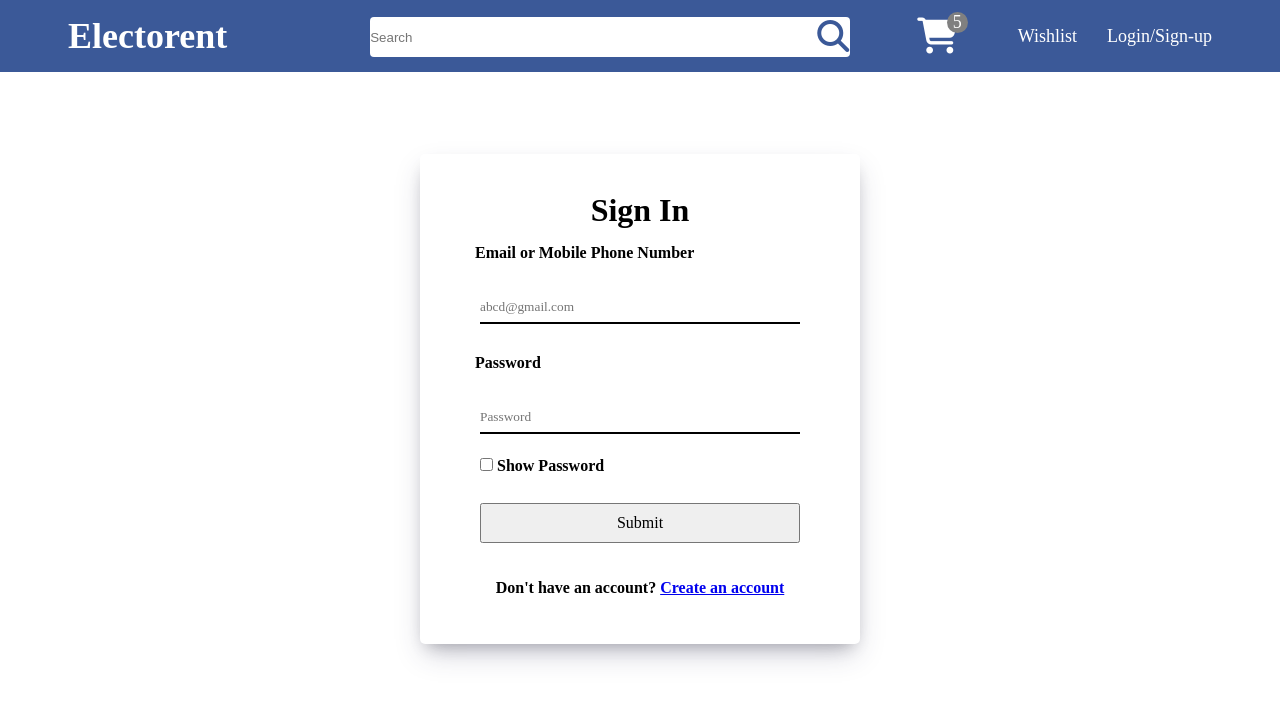
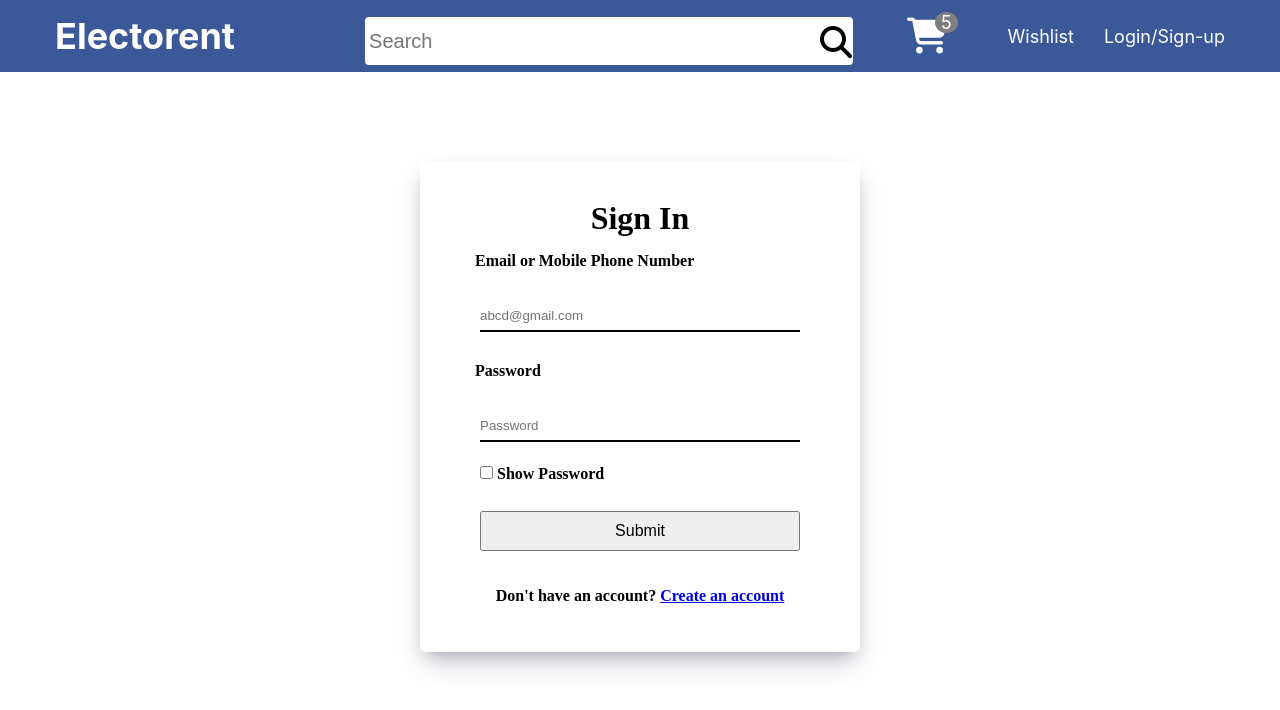
Before and after one commit to GlamorousBrusier12/fsd-project, a React (Create React App) app: page /login in a window 1280 px wide. Shown: the top 710 px of the page. Built offline with nearby package versions, Linux system fonts and the light colour scheme.

Commit message:
Modified Styles in Reviews and Navbar

```diff
--- a/src/components/Navbar.js
+++ b/src/components/Navbar.js
@@ -25,9 +25,18 @@ class Navbar extends Component {
           </Link>
         </div>
         <div className="search-container">
-          <input placeholder="Search" className="search-input" />
+          <input
+            style={{
+              textAlign: "left",
+              padding: 4,
+              outline: "none",
+              fontSize: 20,
+            }}
+            placeholder="Search"
+            className="search-input"
+          />
           <button className="search-button">
-            <i className="fas fa-search fa-2x"></i>
+            <i style={{ color: "black" }} className="fas fa-search fa-2x"></i>
           </button>
         </div>
         <div className="navbar-routes">
--- a/src/components/ProjectPage.js
+++ b/src/components/ProjectPage.js
@@ -1,38 +1,42 @@
-import React, { useEffect, useState } from 'react';
-import {data} from '../data'
-import Reviews from './Reviews';
-import Faqs from './Faqs';
-import StarRatings from 'react-star-ratings';
-import '../styles/ProjectPage.css'
+import React, { useEffect, useState } from "react";
+import { data } from "../data";
+import Reviews from "./Reviews";
+import Faqs from "./Faqs";
+import StarRatings from "react-star-ratings";
+import "../styles/ProjectPage.css";
 
-function ProjectPage(){
-    const {title,image,price,description,rating} = data[0];
-    const [resourceType,setResourceType] = useState(<Reviews/>);
+function ProjectPage() {
+  const { title, image, price, description, rating, type, types } = data[0];
+  const [resourceType, setResourceType] = useState(<Reviews />);
 
   return (
     <div>
       <div className="product">
         <div className="product-image">
-            <img src={image} alt="Product"/>
+          <img src={image} alt="Product" />
         </div>
         <div className="product-info">
           <h1>{title}</h1>
           <p>{description}</p>
-            <h2>
-                ₹ {price*75}
-            </h2>
+          <h2>₹ {price * 75}</h2>
           <h3>
-              Rating: <StarRatings rating={rating.rate} starDimension="20px" starSpacing="2px"/> ({rating.count} reviews)
+            Rating:{" "}
+            <StarRatings
+              rating={rating.rate}
+              starDimension="20px"
+              starSpacing="2px"
+            />{" "}
+            ({rating.count} reviews)
           </h3>
-            <label for="options">Option</label>
+          <label for="options">{type}</label>
 
           <select name="options" id="options">
-              <option value="S">Small</option>
-              <option value="M">Medium</option>
-              <option value="L">Large</option>
-              <option value="XL">Extra Large</option>
+            <option value={types[0]}>{types[0]}</option>
+            <option value={types[1]}>{types[1]}</option>
+            <option value={types[2]}>{types[2]}</option>
+            <option value={types[3]}>{types[3]}</option>
           </select>
-            <div style={{margin:"10px"}}>
+          <div style={{ margin: "10px" }}>
             <div className="productpage-buttons">
               <button>Add to Cart</button>
               <button>Rent Now</button>
@@ -43,9 +47,27 @@ function ProjectPage(){
       </div>
       <div className="other-info">
         <div className="button-area">
-            <button onClick={()=>{setResourceType(<Reviews/>)}}>Reviews</button>
-            <button onClick={()=>{setResourceType(<Faqs/>)}}>FAQs</button>
-            <button onClick={()=>{setResourceType("Similar Items")}}>Similar Items</button>
+          <button
+            onClick={() => {
+              setResourceType(<Reviews />);
+            }}
+          >
+            Reviews
+          </button>
+          <button
+            onClick={() => {
+              setResourceType(<Faqs />);
+            }}
+          >
+            FAQs
+          </button>
+          <button
+            onClick={() => {
+              setResourceType("Similar Items");
+            }}
+          >
+            Similar Items
+          </button>
         </div>
         {resourceType}
       </div>
--- a/src/components/Review.js
+++ b/src/components/Review.js
@@ -2,15 +2,34 @@ import React from "react";
 import StarRatings from "react-star-ratings";
 
 function Review(props) {
-    console.log(props.star);
-    return(
+  console.log(props.star);
+  return (
+    <div style={{ textAlign: "left" }}>
+      <div style={{ display: "flex", flexDirection: "row" }}>
+        <div style={{ marginLeft: 10 }}>
+          {/* <img src="https://img.icons8.com/office/80/000000/user.png" /> */}
+          <img
+            style={{ height: 80, width: 80, borderRadius: 50 }}
+            src="https://secure.gravatar.com/avatar/8c5d4c4b9ef6c68c4ff91c319d4c56be?d=404&s=300"
+          />
+        </div>
         <div>
-            <h3>UserName</h3>
-            <StarRatings starDimension="10px" rating={props.star}/>
-            <p>{props.review}</p>
-            <hr/>
+          <h2>Ravindra Tholuchuru</h2>
+          <div style={{ marginLeft: 10, marginBottom: 20 }}>
+            <StarRatings
+              starDimension="22px"
+              starSpacing="2px"
+              starRatedColor="#ffcc01"
+              starEmptyColor="#e3e3e3"
+              rating={props.star}
+            />
+          </div>
         </div>
-    )
+      </div>
+      <p>{props.review}</p>
+      <hr />
+    </div>
+  );
 }
 
 export default Review;
--- a/src/data.js
+++ b/src/data.js
@@ -43,6 +43,8 @@ export const data = [
       rate: 3.9,
       count: 120,
     },
+    type: "Size",
+    types: ["Small", "Medium", "Large", "Extra Large"],
   },
   {
     id: 2,
--- a/src/styles/LoginStyle.css
+++ b/src/styles/LoginStyle.css
@@ -1,7 +1,6 @@
 * {
   padding: 0%;
   margin: 0%;
-  font-family: "Arial Rounded MT";
 }
 .Label {
   width: 350px;
@@ -33,6 +32,7 @@
 
   margin-bottom: 20px;
   text-align: center;
+  font-family: "Arial Rounded MT";
   padding: 20px;
 }
 .submit {
--- a/src/styles/ProjectPage.css
+++ b/src/styles/ProjectPage.css
@@ -1,4 +1,4 @@
-.product{
+.product {
   display: flex;
   align-items: center;
   height: 90vh;
@@ -6,17 +6,17 @@
   /* flex-wrap: wrap; */
 }
 
-.product-image{
+.product-image {
   width: 40%;
 }
 
-.product-image > img{
+.product-image > img {
   height: 500px;
   width: 500px;
   margin: 30px 10px 0 10%;
 }
 
-.product-info{
+.product-info {
   display: flex;
   flex-direction: column;
   margin-top: 35px;
@@ -24,42 +24,41 @@
   width: 50%;
 }
 
-.product-info h1,h2,h3,p{
+.product-info h1,
+h2,
+h3,
+p {
   margin: 10px;
 }
 
-.productpage-buttons{
+.productpage-buttons {
   display: flex;
   justify-content: center;
   align-items: center;
   margin-top: 30px;
 }
 
-.productpage-buttons button{
+.productpage-buttons button {
   margin-right: 15px;
   height: 40px;
   width: 50%;
 }
 
-.buynow-button{
+.buynow-button {
   margin: 10px 10px 10px 0;
   height: 40px;
-    width: 98%
+  width: 98%;
 }
 
-.other-info{
+.other-info {
   text-align: center;
 }
 
-.reviews{
-    /* text-align: center; */
-}
-
-textarea{
+textarea {
   width: 50%;
 }
 
-.button-area > button{
+.button-area > button {
   padding: 10px;
   font-size: 18px;
 }
--- a/src/styles/RegisterStyle.css
+++ b/src/styles/RegisterStyle.css
@@ -1,7 +1,6 @@
 * {
   margin: 0%;
   padding: 0%;
-  font-family: "Arial Rounded MT";
 }
 .signrup-container {
   width: 100%;
@@ -13,6 +12,7 @@
   margin-top: 5%;
   padding: 20px;
   padding-left: 40px;
+  font-family: "Arial Rounded MT";
   padding-right: 10px;
   box-shadow: rgba(50, 50, 93, 0.25) 0px 13px 27px -5px,
     rgba(0, 0, 0, 0.3) 0px 8px 16px -8px;
```
Lines whose indentation alone changed are shown as unchanged.
